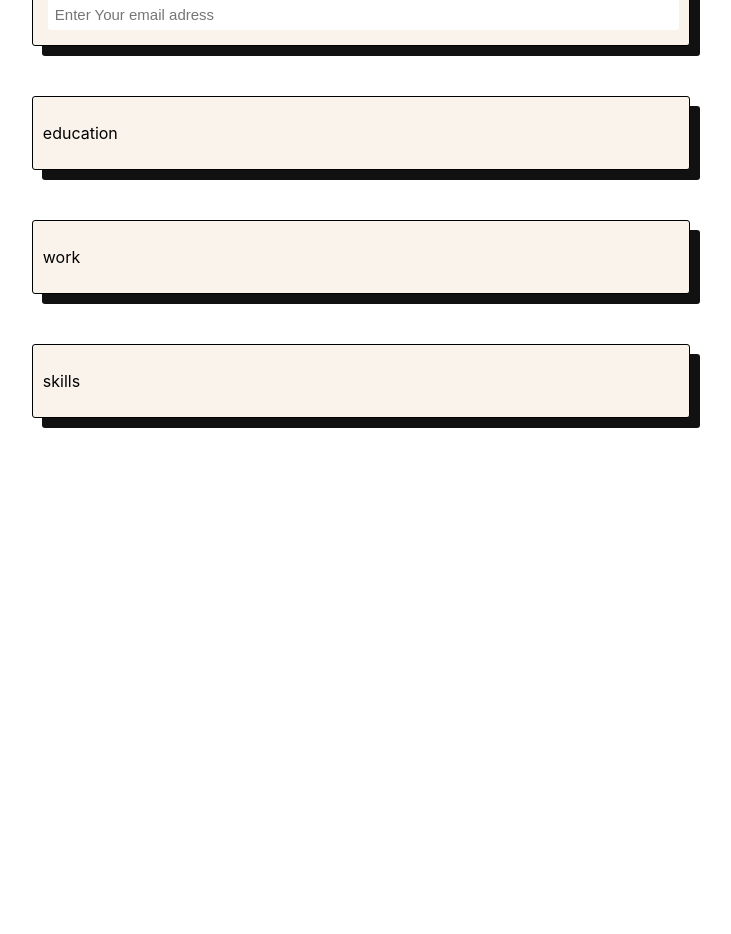
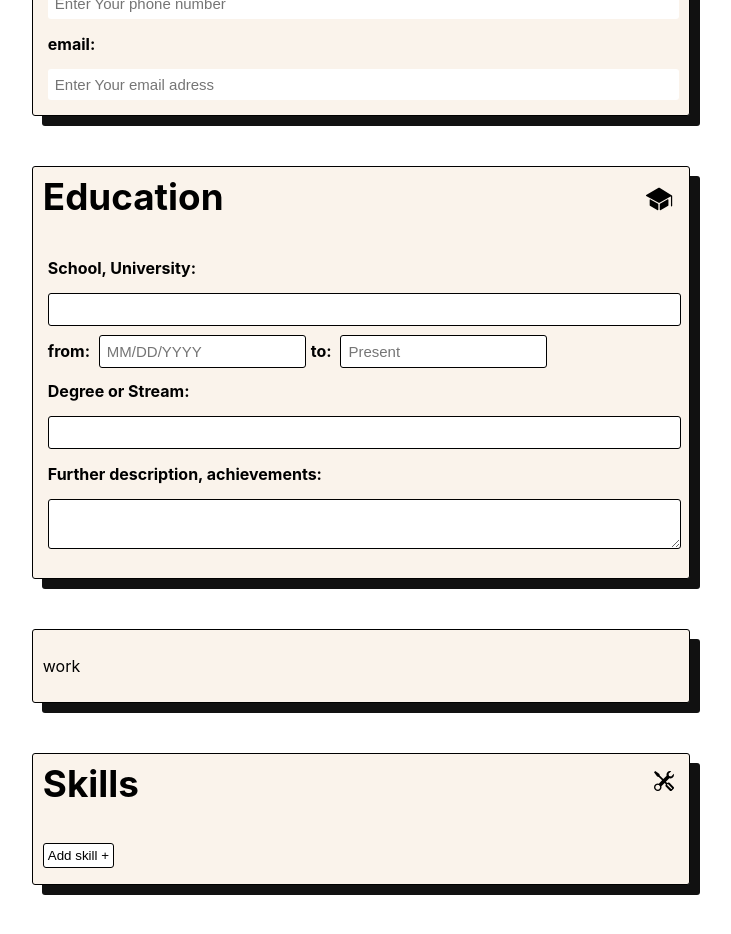
Before and after one commit to minho-sama/CV-maker, a React (Create React App) app in the folder files/: page / in a window 1280 px wide. Shown: the part 620-1554 px from the top of the page, without its empty margins (294-1025 px from the left). Before the commit the page ends 1123 px from the top, so only its background shows below. Built offline with nearby package versions, Linux system fonts and the light colour scheme.

Commit message:
no work section, preview not finished

```diff
--- a/files/src/components/App.js
+++ b/files/src/components/App.js
@@ -1,21 +1,53 @@
-import {useState} from 'react'
-import '../index.css'
-import Header from './Header/Header'
-import Edit from './EditMode/Edit'
-import Preview from './PreviewMode/Preview'
+import {useState} from 'react';
+import '../index.css';
+import Header from './Header/Header';
+import Edit from './EditMode/Edit';
+import Preview from './PreviewMode/Preview';
 
 function App() {
   //if true: edit mode, if false: preview mode
-  const [mode, setMode] = useState(true)
+  const [mode, setMode] = useState(true);
 
   //user Infos
-  const [firstName, setFirstName] = useState("")
-  const [lastName, setLastName] = useState("")
-  const [address, setAddress] = useState("")
-  const [phoneNum, setPhoneNum] = useState("")
-  const [emailAddress, setEmailAddress] = useState("")
+  const [firstName, setFirstName] = useState("");
+  const [lastName, setLastName] = useState("");
+  const [address, setAddress] = useState("");
+  const [phoneNum, setPhoneNum] = useState("");
+  const [emailAddress, setEmailAddress] = useState("");
+  const userInfoObj = {firstName, lastName, address, phoneNum, emailAddress};
 
-  const userInfoArr = {firstName, lastName, address, phoneNum, emailAddress}
+  //education infos
+  const [schoolName, setSchoolName] = useState('');
+  const [fromDate, setFromDate] = useState('');
+  const [toDate, setToDate] = useState('');
+  const [degree, setDegree] = useState('');
+  const [achievements, setAchievements] = useState('');
+  const eduObj = {schoolName, fromDate, toDate, degree, achievements};
+
+
+  //skills
+  const [skills, setSkills] = useState([]);
+  const [skillsArray, setSkillsArray] = useState([])
+  const [showSkillsEdit, setSkillsEdit] = useState(false)
+
+  const addSkill = () => {
+    setSkillsArray(
+      () => skillsArray.concat(skills)
+      );
+    setSkills('')
+    setSkillsEdit(false)
+  };
+
+  console.log(skillsArray)
+
+  const removeSkill = (id) => {
+    console.log(id)
+    let filteredArr = skillsArray.filter(skill => {
+      return skillsArray[id] !== skill
+    })
+    console.log(filteredArr)
+    setSkillsArray(filteredArr)
+  };
 
   return (
     <>
@@ -25,8 +57,12 @@ function App() {
 
     { mode ? <Edit {...{firstName, lastName, address, phoneNum, emailAddress,
                         setFirstName, setLastName, setAddress, setPhoneNum, setEmailAddress,}}
+                   {...{schoolName, fromDate, toDate, degree, achievements,
+                        setSchoolName, setFromDate, setToDate, setDegree, setAchievements}}
+                   {...{skills, setSkills, addSkill, removeSkill, skillsArray, showSkillsEdit,
+                        setSkillsEdit}}
               /> :
-              <Preview userInfo = {userInfoArr} />
+              <Preview userInfo = {userInfoObj} eduInfo = {eduObj} />
               }
 
       </div>
--- a/files/src/components/EditMode/Edit.js
+++ b/files/src/components/EditMode/Edit.js
@@ -1,15 +1,25 @@
 import Info from './Info/info'
 import './edit-global.css'
+import Education from './Education/Education'
+import Skills from './Skills/Skills'
 
-export function Edit (infoProps) {
+export function Edit (allProps) {
+
+//i'm actually passing down ALL the props (allProps = {allProps})
+
 return (
     <>
     <article>
-        <Info infoProps = {infoProps}/>
+        <Info infoProps = {allProps}/>
     </article>
-    <article><p>education</p></article>
+    <article><Education eduProps = {allProps}
+    /></article>
+
     <article><p>work</p></article>
-    <article><p>skills</p></article>
+
+    <article>
+        <Skills skillsProps = {allProps}/>
+        </article>
     </>
 )
 
--- /dev/null
+++ b/files/src/components/EditMode/Education/Education.js
@@ -0,0 +1,27 @@
+import {IoIosSchool} from 'react-icons/io';
+
+export function Education({eduProps}) {
+    const {schoolName, fromDate, toDate, degree, achievements, setSchoolName, setFromDate, setToDate, setDegree, setAchievements} = eduProps;
+    return (
+        <section className = 'info-container edu-border'>
+            <h2> Education
+                <IoIosSchool className = 'icon-logo' size = "30px"/></h2>
+            <label>School, University: </label>
+            <input type = "text" value = {schoolName} onChange = {(e) => setSchoolName(e.target.value)}/>
+            <div className = "edu-date">
+                <label>from: </label>
+                <input type = "text" value = {fromDate} onChange = {(e) => setFromDate(e.target.value)} placeholder = "MM/DD/YYYY"/>
+                <label>to: </label>
+                <input type = "text" value = {toDate} onChange = {(e) => setToDate(e.target.value)}placeholder = "Present"/>
+            </div>
+            <label>Degree or Stream: </label>
+            <input type = "text" value = {degree} onChange = {(e) => setDegree(e.target.value)}/>
+
+            <label>Further description, achievements: </label>
+            <textarea type = "textarea" value = {achievements} onChange = {(e) => setAchievements(e.target.value)}/>
+
+        </section>
+    );
+}
+
+export default Education
--- a/files/src/components/EditMode/Info/info.js
+++ b/files/src/components/EditMode/Info/info.js
@@ -2,11 +2,12 @@ import {AiFillInfoCircle} from 'react-icons/ai'
 
 export function Info({infoProps}) {
 
-const {firstName, setFirstName, lastName, setLastName, address, setAddress, phoneNum, setPhoneNum, emailAddress, setEmailAddress} = infoProps;
+const {firstName, setFirstName, lastName, setLastName, address, setAddress, phoneNum,
+        setPhoneNum, emailAddress, setEmailAddress} = infoProps;
     return (
         <section className = 'info-container'>
             <h2>Info</h2>
-            <AiFillInfoCircle className = 'icon-userinfo' size = "30px"/>
+            <AiFillInfoCircle className = 'icon-logo' size = "30px"/>
 
             <label>First name: </label>
             <input type = 'text' value = {firstName} onChange = {(e) => setFirstName(e.target.value)} name = "firstName" placeholder = "Enter Your first name"/>
--- /dev/null
+++ b/files/src/components/EditMode/Skills/Skills.js
@@ -0,0 +1,44 @@
+import {BsTools} from 'react-icons/bs';
+
+//ez a child componentbe megy
+import {MdDelete} from 'react-icons/md';
+//
+
+export function Skills({skillsProps}) {
+
+    const {skills, setSkills, addSkill, removeSkill, skillsArray, showSkillsEdit, setSkillsEdit} = skillsProps;
+
+    return (
+        <section className = "info-container skills-container">
+            <h2>Skills</h2>
+            <BsTools className = 'icon-logo' size = "20px"/>
+            {
+                showSkillsEdit ? <>
+                <input type = 'text' value = {skills} onChange = {(e) => setSkills(e.target.value)}/>
+                <div className = 'skill-buttons'>
+                    <button onClick = {() => {
+                        setSkillsEdit(false)
+                        setSkills('')
+                    }} className = 'cancelSkill-btn'>cancel</button>
+                    <button onClick = {() => addSkill()} className = 'addSkill-btn'>Submit</button>
+                </div>
+                </>
+                : <button className = 'addSkill-btn' onClick = {() => setSkillsEdit(!showSkillsEdit)}
+                  >Add skill +</button>
+            }
+            {
+                skillsArray.map((skill, i) => {
+                    return (
+                        <div key = {i} className = "skill-item">
+                            <li>{skill}</li>
+                            <button onClick = {() => removeSkill(i) }><MdDelete size = '25px'/></button>
+                        </div>
+                    )
+                })
+            }
+
+        </section>
+    );
+};
+
+export default Skills
--- a/files/src/components/EditMode/edit-global.css
+++ b/files/src/components/EditMode/edit-global.css
@@ -1,5 +1,3 @@
-/*MINDEGYIK KÁRTYÁT (WORK? EDUCATION? SKILL) info.js alapján felépíteni! és ezt a csst alkalmazni rá!*/
-
 article{
     background-color: rgb(250, 243, 235);
     border-radius: 3px;
@@ -9,6 +7,7 @@ article{
     margin: 50px;
 }
 
+/*MINDEGYIK KÁRTYÁT (WORK? EDUCATION? SKILL) info.js alapján felépíteni! és ezt a csst alkalmazni rá!*/
 section{
     position: relative;
 }
@@ -17,8 +16,10 @@ label{
     font-weight: bold;
     margin: 5px;
 }
-
-.info-container input{
+.info-container{
+    line-height: 250%;
+}
+.info-container input, .info-container textarea{
     width: 97%;
     border: none;
     border-radius: 3px;
@@ -27,8 +28,64 @@ label{
     margin: 5px;
 }
 
-.icon-userinfo{
+.icon-logo{
     position: absolute;
     top: 7px;
     right: 5px;
 }
+
+/*education*/
+.edu-date input{
+    width: 30%;
+    display: inline;
+    margin: auto;
+}
+
+.edu-border input, .edu-border textarea{
+    border: 1px solid black;
+}
+
+/*Skills*/
+
+.addSkill-btn, .cancelSkill-btn{
+    background: white;
+    border-radius: 3px;
+    border: 1px solid black;
+    padding: 4px;
+    transition: 0.3s;
+}
+
+.addSkill-btn:hover, .cancelSkill-btn:hover{
+    box-shadow: 2px 2px #111111;
+    transform: translateX(-3px);
+    background: rgb(25, 148, 25);
+}
+
+.cancelSkill-btn:hover{
+    background: crimson;
+}
+
+.skill-buttons button{
+    margin: 10px;
+}
+
+.skill-item{
+    width: 50%;
+    position:relative;
+}
+.skill-item button{
+    position:absolute;
+    top: 9px;
+    right: 18%;
+    background: none;
+    border: none;
+    transition: 0.3s;
+}
+
+.skill-item button:hover{
+    color: crimson;
+    transform: scale(1.2);
+
+    box-shadow: none;
+    transform: none;
+}
--- a/files/src/components/Header/header.module.css
+++ b/files/src/components/Header/header.module.css
@@ -3,10 +3,11 @@ header{
     width: 100%;
     text-align: center;
     position: relative;
-    background-color: rgb(36, 100, 238);
+    /* background-color: rgb(36, 100, 238); */
+    background-color: rgb(26, 75, 182);
     border-radius: 3px;
-    box-shadow: 0 2rem 3rem 1rem rgba(0, 0, 0, 0.1);
-    border: 3px solid rgb(18, 67, 175);
+    box-shadow: 0 2rem 3rem 1rem rgba(0, 0, 0, 0.15);
+    border: 3px solid rgb(16, 66, 173);
 }
 
 h2{
--- a/files/src/components/PreviewMode/Preview.js
+++ b/files/src/components/PreviewMode/Preview.js
@@ -1,20 +1,39 @@
-import './preview.css'
-import {BsFillHouseFill} from 'react-icons/bs'
-import {AiFillPhone} from 'react-icons/ai'
-import {MdLocalPostOffice} from 'react-icons/md'
+import './preview.css';
+import {BsFillHouseFill} from 'react-icons/bs';
+import {AiFillPhone} from 'react-icons/ai';
+import {MdLocalPostOffice} from 'react-icons/md';
+import {FaGripLinesVertical} from 'react-icons/fa'
 
-export function Preview ({userInfo}) {
-    const {firstName, lastName, address, phoneNum, emailAddress} = userInfo
+export function Preview ({userInfo, eduInfo}) {
+    const {firstName, lastName, address, phoneNum, emailAddress} = userInfo;
+    const {schoolName, fromDate, toDate, degree, achievements} = eduInfo;
+
     return (
         <section className = 'preview-form'>
-            <p>{firstName === "" ? 'First Name' : `${firstName}`}</p>
-            <p>{lastName === "" ? 'Last Name' : `${lastName}`}</p>
-
-            <p> <BsFillHouseFill/> {address === "" ? 'address' : `${address}`}</p>
-            <p> <AiFillPhone/> {phoneNum === "" ? '00-000-000' : `${phoneNum}`}</p>
-            <p> <MdLocalPostOffice/> {emailAddress === "" ? 'email' : `${emailAddress}`}</p>
+            <div className = "info-box">
+                <div className = 'name-container'>
+                    <p>{firstName === "" ? 'First Name' : `${firstName}`}</p>
+                    <p>{lastName === "" ? 'Last Name' : `${lastName}`}</p>
+                </div>
+                <div className = 'data-container'>
+                    <p> <BsFillHouseFill/> {address === "" ? 'address' : `${address}`}</p>
+                    <p> <AiFillPhone/> {phoneNum === "" ? '00-000-000' : `${phoneNum}`}</p>
+                    <p> <MdLocalPostOffice/> {emailAddress === "" ? 'email' : `${emailAddress}`}</p>
+                </div>
+            </div>
+            <hr/>
+            <div className = 'education-container'>
+                <h2>Education</h2>
+                <div className = "edu-inline">
+                    <p>{schoolName} <FaGripLinesVertical/> {degree}</p>
+                </div>
+                <p>{fromDate} - {toDate === "" ? 'Present' : `${toDate}`}</p>
+                <p className = 'underline'>Description, Achievements: </p>
+                <p className = "indent">{achievements}</p>
+            </div>
+            <hr/>
         </section>
-    )
+    );
 }
 
 export default Preview
--- a/files/src/index.css
+++ b/files/src/index.css
@@ -22,7 +22,7 @@ code {
 }
 
 .form{
-  margin-top: 60px;
+  margin-top: 35px;
   margin-bottom: 20px;
   width: 60%;
   margin-left: 20%;
```
Also changed, not shown: files/src/components/PreviewMode/preview.css (+42 -4 lines), files/src/components/EditMode/Education/Input.js (deleted), files/src/components/EditMode/Work/NOTES.txt.
